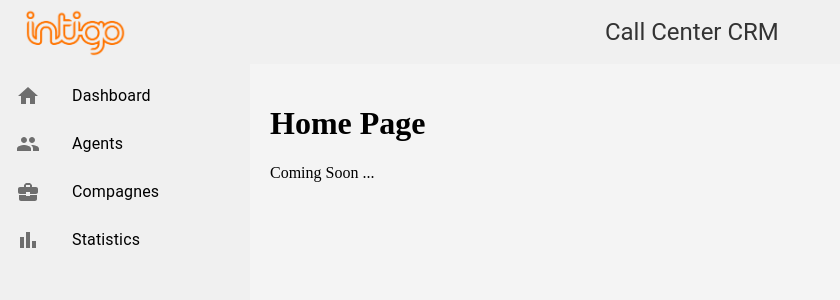
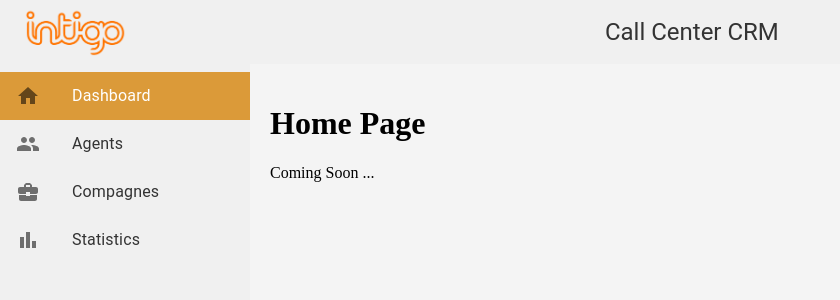
Before and after one commit to ramirachdi/CRM-frontend, a React (Create React App) app: page / in a window 1280 px wide. Shown: the top 300 px of the page, without its empty margins (0-840 px from the left). Built offline with nearby package versions, Linux system fonts and the light colour scheme.

Commit message:
fixed warnings

```diff
--- a/src/components/AgentStatsDialog.js
+++ b/src/components/AgentStatsDialog.js
@@ -27,10 +27,10 @@ function AgentStatsDialog({ open, onClose, agent }) {
   useEffect(() => {
     setInitialFetchDone(false);
     setStatistics(null);
-    if (agent && agent.compagnes.length > 0) {
-      setCompagneId(agent.compagnes[0].id);
+    if (agent?.compagnes?.length > 0) {
+      setCompagneId(agent.compagnes[0].id); // Default to the first compagne
     } else {
-      setCompagneId('');
+      setCompagneId(''); // Clear if no compagnes
     }
   }, [agent]);
 
@@ -72,19 +72,19 @@ function AgentStatsDialog({ open, onClose, agent }) {
     setError(''); // Clear error on close
   };
 
-  const handleChange = setter => value => {
+  const handleChange = (setter) => (value) => {
     setter(value);
   };
 
   const getFormattedKey = (key) => {
     const replacements = {
-      nombreAppelsEntrants: 'Nombre d\'appels entrants',
-      dtce: 'Durée totale d\'appels entrants (sec)',
-      dmce: 'Durée moyenne d\'appels entrants (sec)',
-      nombreAppelsSortants: 'Nombre d\'appels sortants',
-      dtcs: 'Durée totale d\'appels sortants (sec)',
-      dmcs: 'Durée moyenne d\'appels sortants (sec)',
-      totalDays: 'Nombre de Jours'
+      nombreAppelsEntrants: "Nombre d'appels entrants",
+      dtce: "Durée totale d'appels entrants (sec)",
+      dmce: "Durée moyenne d'appels entrants (sec)",
+      nombreAppelsSortants: "Nombre d'appels sortants",
+      dtcs: "Durée totale d'appels sortants (sec)",
+      dmcs: "Durée moyenne d'appels sortants (sec)",
+      totalDays: 'Nombre de Jours',
     };
     return replacements[key] || key;
   };
@@ -123,22 +123,39 @@ function AgentStatsDialog({ open, onClose, agent }) {
           onChange={(e) => handleChange(setCompagneId)(e.target.value)}
           variant="outlined"
         >
-          {agent?.compagnes?.map((compagne) => (
+          {agent?.compagnes?.length > 0 ? (
+            agent.compagnes.map((compagne) => (
               <MenuItem key={compagne.id} value={compagne.id}>
                 {compagne.name}
               </MenuItem>
-          ))}
+            ))
+          ) : (
+            <MenuItem disabled>No compagnes available</MenuItem>
+          )}
         </TextField>
         {statistics && (
           <TableContainer component={Paper} style={{ marginTop: '20px' }}>
             <Table size="small" aria-label="Agent statistics">
               <TableBody>
-                {Object.entries(statistics).filter(([key, _]) => !key.endsWith('Id')).map(([key, value], index) => (
-                  <TableRow key={key} style={{ backgroundColor: index % 2 === 0 ? '#bdddfc' : '#fff1e7' }}>
-                    <TableCell component="th" scope="row" style={{ fontWeight: 'bold' }}>
+                {Object.entries(statistics)
+                  .filter(([key, _]) => !key.endsWith('Id'))
+                  .map(([key, value], index) => (
+                    <TableRow
+                      key={key}
+                      style={{
+                        backgroundColor: index % 2 === 0 ? '#bdddfc' : '#fff1e7',
+                      }}
+                    >
+                      <TableCell
+                        component="th"
+                        scope="row"
+                        style={{ fontWeight: 'bold' }}
+                      >
                         {getFormattedKey(key)}
                       </TableCell>
-                    <TableCell style={{ textAlign: 'right', paddingRight: '24px' }}>
+                      <TableCell
+                        style={{ textAlign: 'right', paddingRight: '24px' }}
+                      >
                         {value}
                       </TableCell>
                     </TableRow>
--- a/src/components/AgentTable.js
+++ b/src/components/AgentTable.js
@@ -1,7 +1,17 @@
 import React, { useState } from 'react';
 import {
-  Table, TableBody, TableCell, TableContainer, TableHead, TableRow, Paper,
-  IconButton, Tooltip, TableSortLabel, TablePagination, Button
+  Table,
+  TableBody,
+  TableCell,
+  TableContainer,
+  TableHead,
+  TableRow,
+  Paper,
+  IconButton,
+  Tooltip,
+  TableSortLabel,
+  TablePagination,
+  Button,
 } from '@mui/material';
 import DeleteIcon from '@mui/icons-material/Delete';
 import EditIcon from '@mui/icons-material/Edit';
@@ -54,6 +64,7 @@ function AgentTable({ agents, setAgents }) {
 
   const handleCloseDialog = () => {
     setOpenDialog(false);
+    setSelectedAgent(null); // Clear selected agent on close
   };
 
   const handleSave = async (agent) => {
@@ -80,7 +91,7 @@ function AgentTable({ agents, setAgents }) {
 
   const handleCloseStatsDialog = () => {
     setOpenStatsDialog(false);
-    setSelectedAgentForStats(null);
+    setSelectedAgentForStats(null); // Clear selected agent for stats on close
   };
 
   const sortedAgents = [...agents]
@@ -134,13 +145,13 @@ function AgentTable({ agents, setAgents }) {
                   {agent.email}
                 </TableCell>
                 <TableCell>
-                  <PhoneIcon fontSize="small" style={{ verticalAlign: 'middle', marginRight: 5 , color:'#2e6f40'}} />
+                  <PhoneIcon fontSize="small" style={{ verticalAlign: 'middle', marginRight: 5 }} />
                   {agent.phone}
                 </TableCell>
                 <TableCell>
-                  {agent.compagnes && agent.compagnes.length > 0
+                  {agent.compagnes?.length
                     ? agent.compagnes.map((compagne) => compagne.name).join(', ')
-                    : ''}
+                    : 'No compagnes'}
                 </TableCell>
                 <TableCell>
                   <Button
@@ -154,14 +165,18 @@ function AgentTable({ agents, setAgents }) {
                 </TableCell>
                 <TableCell>
                   <Tooltip title="Edit">
-                    <IconButton onClick={() => handleOpenEditDialog(agent)}
-                      style={{color: '#453306' }}>
+                    <IconButton
+                      onClick={() => handleOpenEditDialog(agent)}
+                      style={{ color: '#453306' }}
+                    >
                       <EditIcon />
                     </IconButton>
                   </Tooltip>
                   <Tooltip title="Delete">
-                    <IconButton onClick={() => handleDelete(agent.id)}
-                      style={{color: '#cd1c18' }}>
+                    <IconButton
+                      onClick={() => handleDelete(agent.id)}
+                      style={{ color: '#cd1c18' }}
+                    >
                       <DeleteIcon />
                     </IconButton>
                   </Tooltip>
--- a/src/components/Sidebar.js
+++ b/src/components/Sidebar.js
@@ -1,4 +1,4 @@
-import React from 'react';
+import React, { useState } from 'react';
 import List from '@mui/material/List';
 import ListItem from '@mui/material/ListItem';
 import ListItemIcon from '@mui/material/ListItemIcon';
@@ -7,25 +7,37 @@ import HomeIcon from '@mui/icons-material/Home';
 import PeopleIcon from '@mui/icons-material/People';
 import BarChartIcon from '@mui/icons-material/BarChart';
 import BusinessCenterIcon from '@mui/icons-material/BusinessCenter';
-import { Link } from 'react-router-dom';
+import { Link as RouterLink } from 'react-router-dom';
 import '../styles/Sidebar.css';
 
 function Sidebar() {
+  const [activeItem, setActiveItem] = useState("/");
+
+  const menuItems = [
+    { text: "Dashboard", icon: <HomeIcon />, link: "/" },
+    { text: "Agents", icon: <PeopleIcon />, link: "/agents" },
+    { text: "Compagnes", icon: <BusinessCenterIcon />, link: "/compagnes" },
+    { text: "Statistics", icon: <BarChartIcon />, link: "/statistics" },
+  ];
+
+  const handleItemClick = (link) => {
+    setActiveItem(link);
+  };
+
   return (
     <div className="sidebarContainer">
       <List className="sidebarList">
-        {[
-          { text: "Dashboard", icon: <HomeIcon />, link: "/" },
-          { text: "Agents", icon: <PeopleIcon />, link: "/agents" },
-          { text: "Compagnes", icon: <BusinessCenterIcon />, link: "/compagnes" },
-          { text: "Statistics", icon: <BarChartIcon />, link: "/statistics" },
-        ].map((item, index) => (
-          <Link to={item.link} style={{ textDecoration: 'none', color: 'inherit' }} key={item.text}>
-            <ListItem button className="sidebarListItem">
-              <ListItemIcon>{item.icon}</ListItemIcon>
-              <ListItemText primary={item.text} />
-            </ListItem>
-          </Link>
+        {menuItems.map((item) => (
+          <ListItem
+            key={item.text}
+            component={RouterLink}
+            to={item.link}
+            className={`sidebarListItem ${activeItem === item.link ? 'active' : ''}`}
+            onClick={() => handleItemClick(item.link)}
+          >
+            <ListItemIcon>{item.icon}</ListItemIcon>
+            <ListItemText primary={item.text} />
+          </ListItem>
         ))}
       </List>
     </div>
--- a/src/services/statisticsService.js
+++ b/src/services/statisticsService.js
@@ -4,9 +4,6 @@ export const fetchStatisticsBetweenDates = async (agentId, compagneId, dateDebut
   const response = await axios.get(
     `http://localhost:3001/statistics/betweenDates?agentId=${agentId}&compagneId=${compagneId}&dateDebut=${dateDebut}&dateFin=${dateFin}`
   );
-  if (!response.ok) {
-    throw new Error('Failed to fetch agent statistics.');
-  }
   return response.data;
 };
 
--- a/src/styles/Sidebar.css
+++ b/src/styles/Sidebar.css
@@ -13,4 +13,22 @@
 .sidebarListItem {
   display: flex;
   align-items: center;
+  color: #333; /* Default text color */
+  text-decoration: none; /* Remove underline */
 }
+
+.sidebarListItem:hover {
+  background-color: #db9a39; /* Background color on hover */
+  cursor: pointer;
+}
+
+.sidebarListItem.active {
+  background-color: #db9a39; /* Active background color */
+  color: #fff; /* Active text color */
+}
+
+/* Prevent text color from changing on hover or active states */
+.sidebarListItem:hover .MuiListItemText-root,
+.sidebarListItem.active .MuiListItemText-root {
+  color: inherit;
+}
```
Lines whose indentation alone changed are shown as unchanged.
